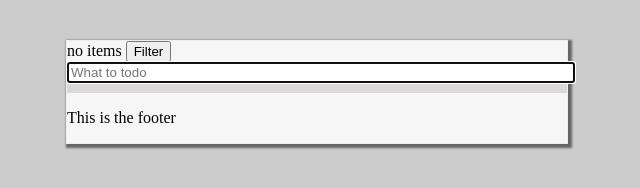
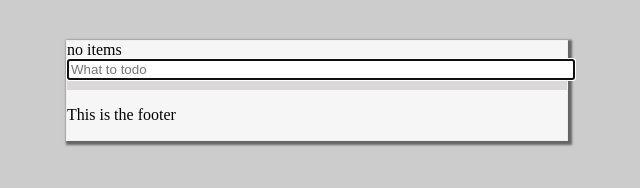
Before and after one commit to mgiulio/todolist, a plain HTML site: page index.html in a window 1280 px wide. Shown: the whole page, without its empty margins (323-963 px from the left). Drawn offline with Linux system fonts and the light colour scheme.

Commit message:
Remove filter button

```diff
--- a/index.html
+++ b/index.html
@@ -16,14 +16,12 @@
 		<header>
 			<div class="toolbar">
 				<span class="counter">no items</span>
-				<button>Filter</button>
 			</div>
 			<form class="add-new">
 				<input type="text" placeholder="What to todo" autofocus>
 			</form>
 		</header>
-		<ul class="todos">
-		</ul>
+		<ul class="todos"></ul>
 		<footer>
 			<p>This is the footer</p>
 		</footer>
```
